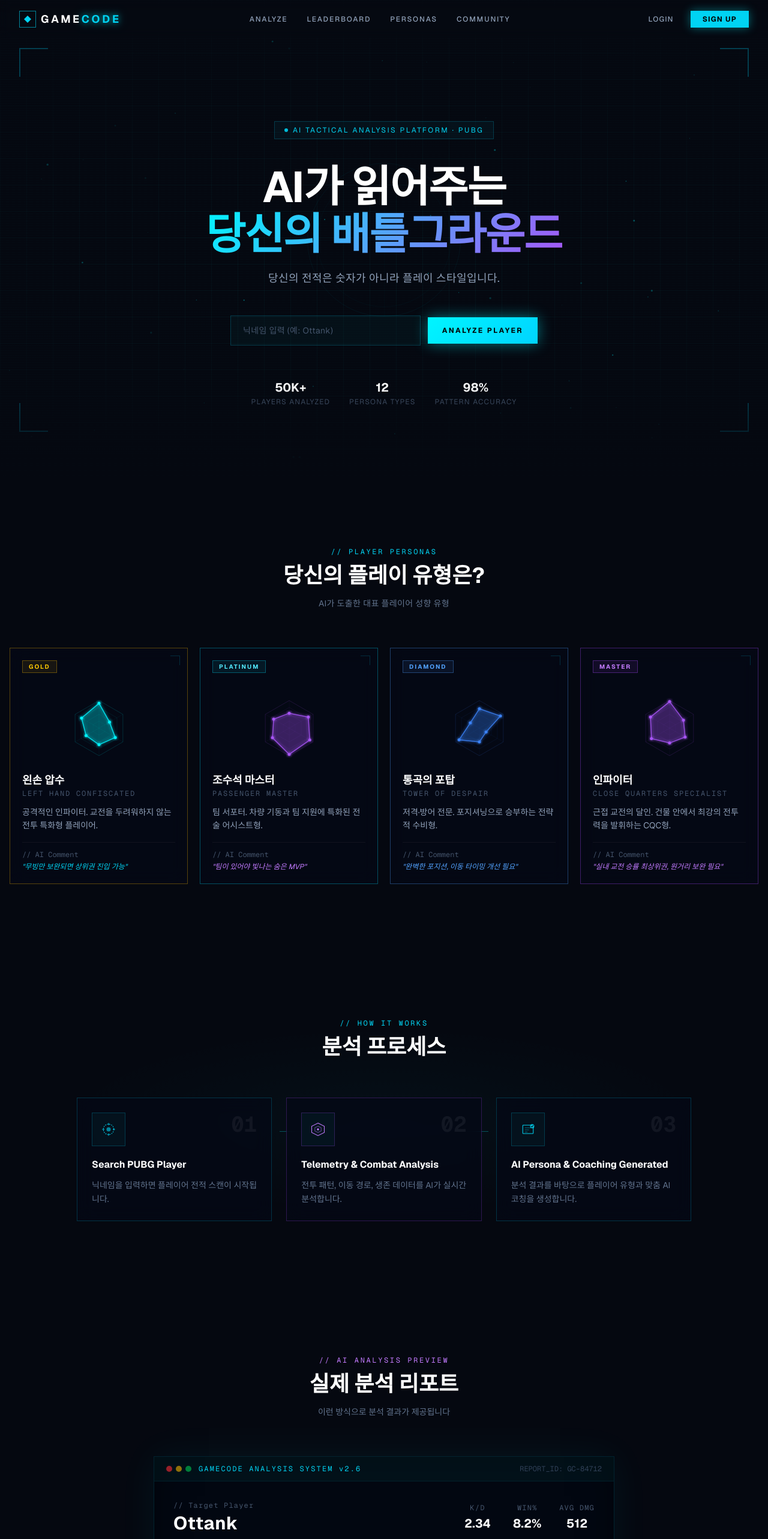
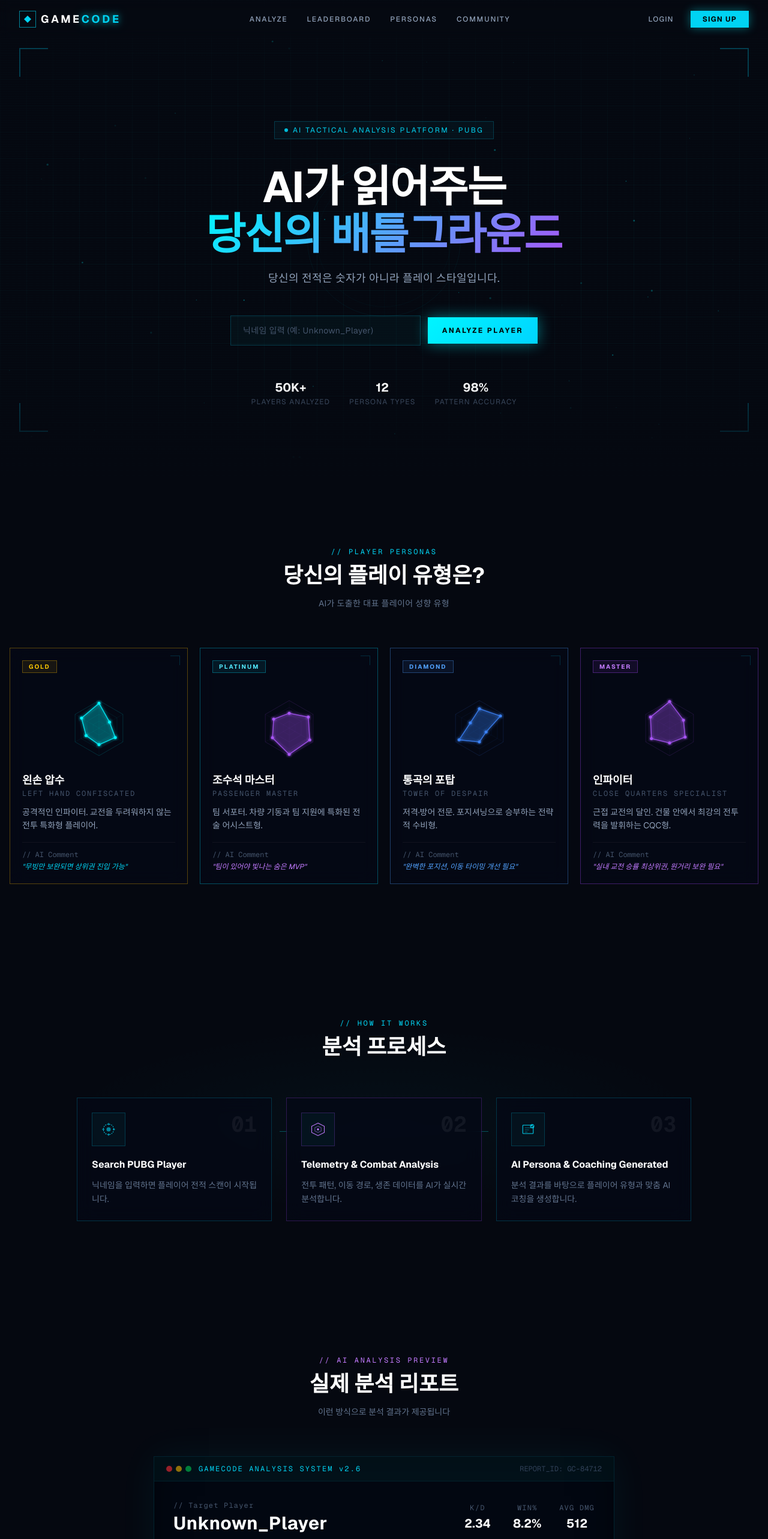
Before and after one commit to hyerimhaleylee/gameinfocode, a Next.js app: page / in a window 1280 px wide. Shown: the top 2566 px of the page at 60% size. Built offline with nearby package versions, Linux system fonts and the light colour scheme.

Commit message:
fix: replace Ottank with Unknown_Player in examples

```diff
--- a/components/AICoachingPreview.tsx
+++ b/components/AICoachingPreview.tsx
@@ -3,7 +3,7 @@
 import { motion } from "framer-motion";
 
 const MOCK = {
-  player: "Ottank",
+  player: "Unknown_Player",
   persona: "LEFT HAND CONFISCATED",
   personaKr: "왼손 압수",
   tier: "GOLD II",
--- a/components/HeroSection.tsx
+++ b/components/HeroSection.tsx
@@ -182,7 +182,7 @@
                   value={query}
                   onChange={(e) => setQuery(e.target.value)}
                   onKeyDown={(e) => e.key === "Enter" && handleAnalyze()}
-                  placeholder="닉네임 입력 (예: Ottank)"
+                  placeholder="닉네임 입력 (예: Unknown_Player)"
                   className="w-full px-5 py-3.5 bg-white/4 border border-cyan-500/25 text-white placeholder-slate-600 text-sm tracking-wide focus:outline-none focus:border-cyan-400 transition-colors"
                   style={{ background: "rgba(0,245,255,0.03)" }}
                 />
```
